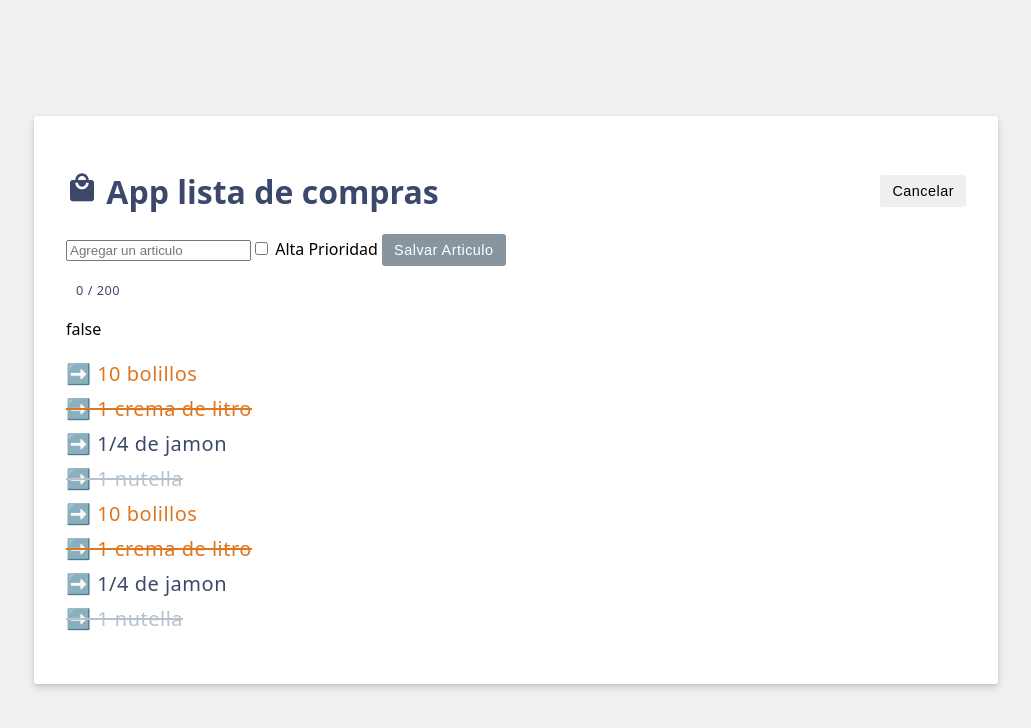
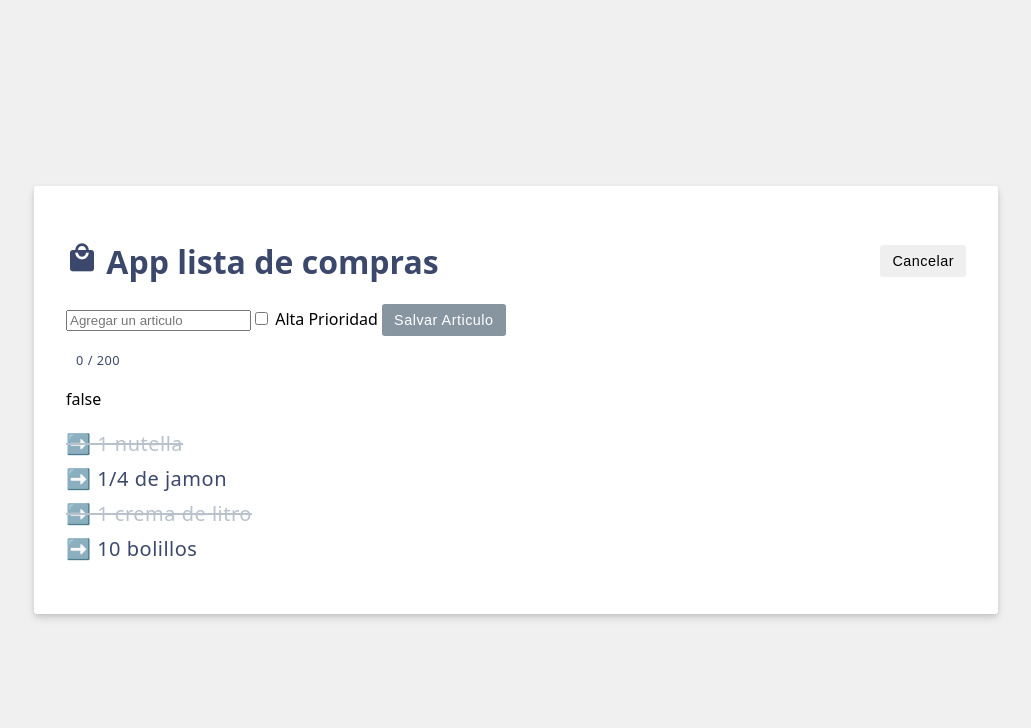
Before and after one commit to Uribe02/dadm__2024B, a Vue app: page / in a window 1280 px wide. Shown: the top 728 px of the page, without its empty margins (124-1155 px from the left). Built offline with nearby package versions, Linux system fonts and the light colour scheme.

Commit message:
🧸FEAD: Invirtiendo el orden con propiedades computadas

```diff
--- a/src/App.vue
+++ b/src/App.vue
@@ -1,7 +1,5 @@
 <script setup>
-
 import { ref, computed } from "vue";
-
 // Modelo
 const header = ref('App lista de compras');
 //---items---
@@ -11,11 +9,6 @@ const items = ref([
   {id:'1', label: '1 crema de litro',purchased:true,priority:true},
   {id:'2', label: '1/4 de jamon',purchased:false,priority:false},
   {id:'3', label: '1 nutella',purchased:true,priority:false},
-
-  {id:'4', label: '10 bolillos',purchased:false,priority:true},
-  {id:'5', label: '1 crema de litro',purchased:true,priority:true},
-  {id:'6', label: '1/4 de jamon',purchased:false,priority:false},
-  {id:'7', label: '1 nutella',purchased:true,priority:false}
 ]);
 //item-metodo
 const seveItem = () => {
@@ -46,6 +39,11 @@ const togglePurchased = (item) => {
 const characterCount = computed(()=>{
   // Toda propiedad computada debe regresar un valor
   return newItem.value.length;
+});
+// Creando propiedad computada que invierte items de la lista
+const reversedItems = computed(() => {
+  return [...items.value].reverse();
+
 });
 //metodos
 
@@ -123,14 +121,13 @@ const characterCount = computed(()=>{
     o referencia al objeto directamente   item -->
 <!-- Lista    -->
 <ul>
-    <li
-      v-for="item in items"
-      @click="togglePurchased(item)"
-      v-bind:key="item.id"
-      :class="{ strikeout: item.purchased, priority: item.priority }"
-    >
-      ➡️ {{ item.label }}
-    </li>
+  <li
+	v-for="({ id, label, purchased, highPriority }, index) in reversedItems"
+  :class="{ strikeout: purchased, priority: highPriority }"
+	@click="togglePurchased(reversedItems[index])"
+  v-bind:key="id">
+	  ➡️ {{ label }}
+</li>
   </ul>
   <p v-if="items.length === 0">🥀 No hay elementos en la lista</p>
 </template>
```
